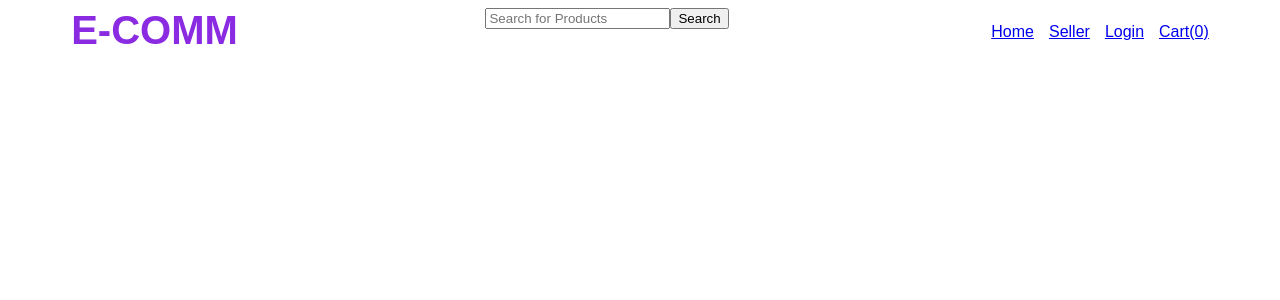
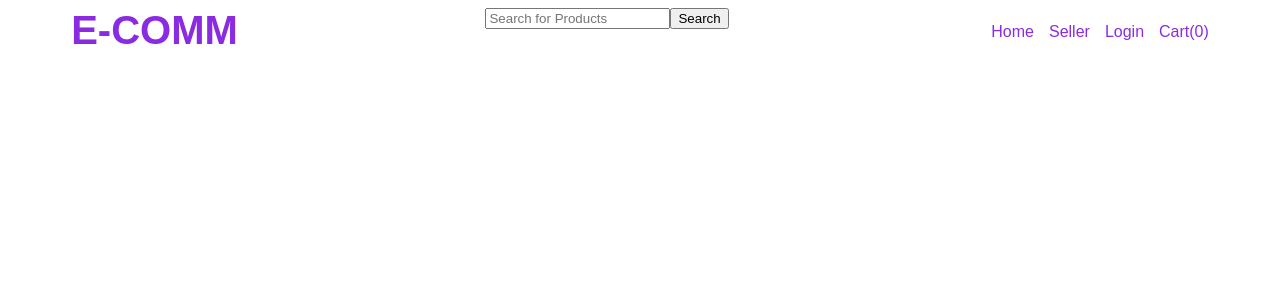
Before and after one commit to Gautami-Vikhe/ecomm-project, an Angular app: page / in a window 1280 px wide. Shown: the top 300 px of the page. Built offline with nearby package versions, Linux system fonts and the light colour scheme.

Commit message:
style:color added to navigation links

```diff
--- a/src/app/header/header.component.css
+++ b/src/app/header/header.component.css
@@ -17,3 +17,8 @@
     padding-left: 15px;
     padding-top: 15px;
 }
+.nav li a{
+    text-decoration: none;
+    color:blueviolet;
+
+}
```
